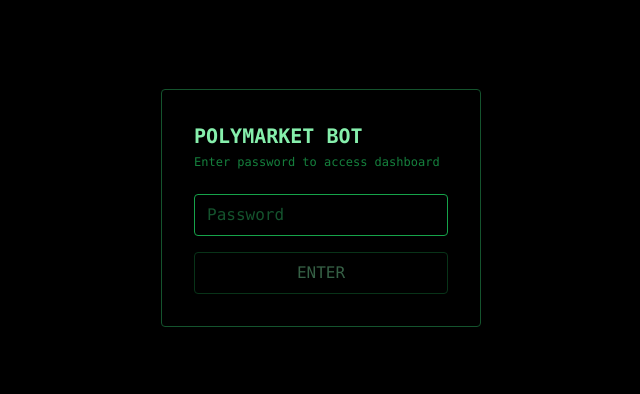
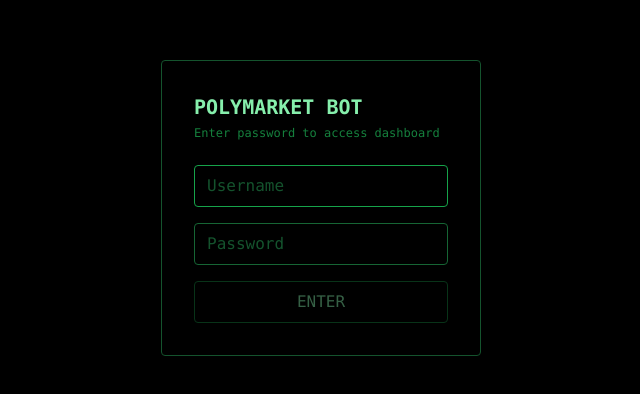
Before and after one commit to kurecicd/polymarket-bot, a Next.js app in the folder web/: page /login in a window 1280 px wide. Shown: the part 192-586 px from the top of the page, without its empty margins (319-959 px from the left). Built offline with nearby package versions, Linux system fonts and the light colour scheme.

Commit message:
add username field to login — requires both DASHBOARD_USERNAME and DASHBOARD_PASSWORD

```diff
--- a/web/app/api/auth/login/route.ts
+++ b/web/app/api/auth/login/route.ts
@@ -1,6 +1,7 @@
 import { NextRequest, NextResponse } from "next/server";
 import { createHmac } from "crypto";
 
+const USERNAME = process.env.DASHBOARD_USERNAME || "admin";
 const PASSWORD = process.env.DASHBOARD_PASSWORD || "changeme";
 const SECRET = process.env.DASHBOARD_SECRET || "secret-key-change-this";
 
@@ -9,10 +10,10 @@
 }
 
 export async function POST(req: NextRequest) {
-  const { password } = await req.json();
+  const { username, password } = await req.json();
 
-  if (password !== PASSWORD) {
-    return NextResponse.json({ error: "Wrong password" }, { status: 401 });
+  if (username !== USERNAME || password !== PASSWORD) {
+    return NextResponse.json({ error: "Wrong username or password" }, { status: 401 });
   }
 
   const token = sign("authenticated");
--- a/web/app/login/page.tsx
+++ b/web/app/login/page.tsx
@@ -4,6 +4,7 @@
 import { useRouter } from "next/navigation";
 
 export default function LoginPage() {
+  const [username, setUsername] = useState("");
   const [password, setPassword] = useState("");
   const [error, setError] = useState("");
   const [loading, setLoading] = useState(false);
@@ -17,7 +18,7 @@
     const res = await fetch("/api/auth/login", {
       method: "POST",
       headers: { "Content-Type": "application/json" },
-      body: JSON.stringify({ password }),
+      body: JSON.stringify({ username, password }),
     });
 
     if (res.ok) {
@@ -37,17 +38,26 @@
 
         <form onSubmit={handleSubmit} className="space-y-4">
           <input
+            type="text"
+            value={username}
+            onChange={(e) => setUsername(e.target.value)}
+            placeholder="Username"
+            autoFocus
+            autoComplete="username"
+            className="w-full bg-black border border-green-800 rounded px-3 py-2 text-green-300 placeholder-green-900 focus:outline-none focus:border-green-600"
+          />
+          <input
             type="password"
             value={password}
             onChange={(e) => setPassword(e.target.value)}
             placeholder="Password"
-            autoFocus
+            autoComplete="current-password"
             className="w-full bg-black border border-green-800 rounded px-3 py-2 text-green-300 placeholder-green-900 focus:outline-none focus:border-green-600"
           />
           {error && <p className="text-red-500 text-xs">{error}</p>}
           <button
             type="submit"
-            disabled={loading || !password}
+            disabled={loading || !password || !username}
             className="w-full border border-green-700 py-2 rounded hover:bg-green-900/30 disabled:opacity-40 text-green-300"
           >
             {loading ? "…" : "ENTER"}
```
